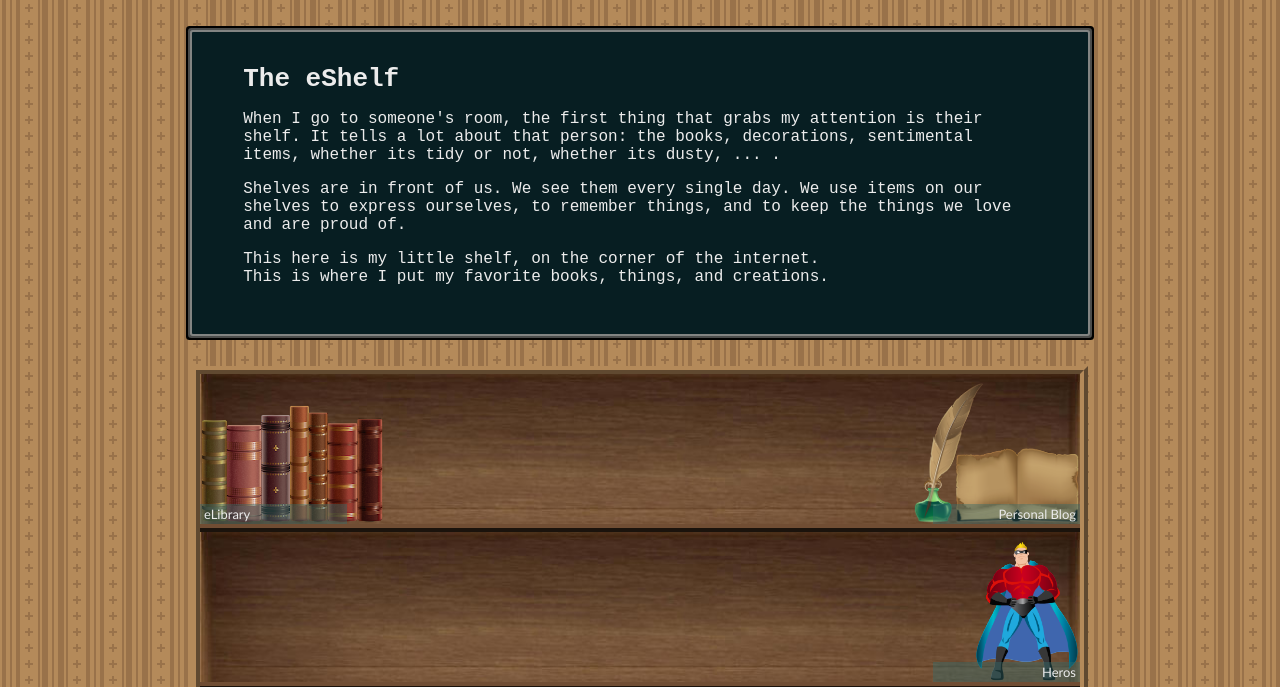
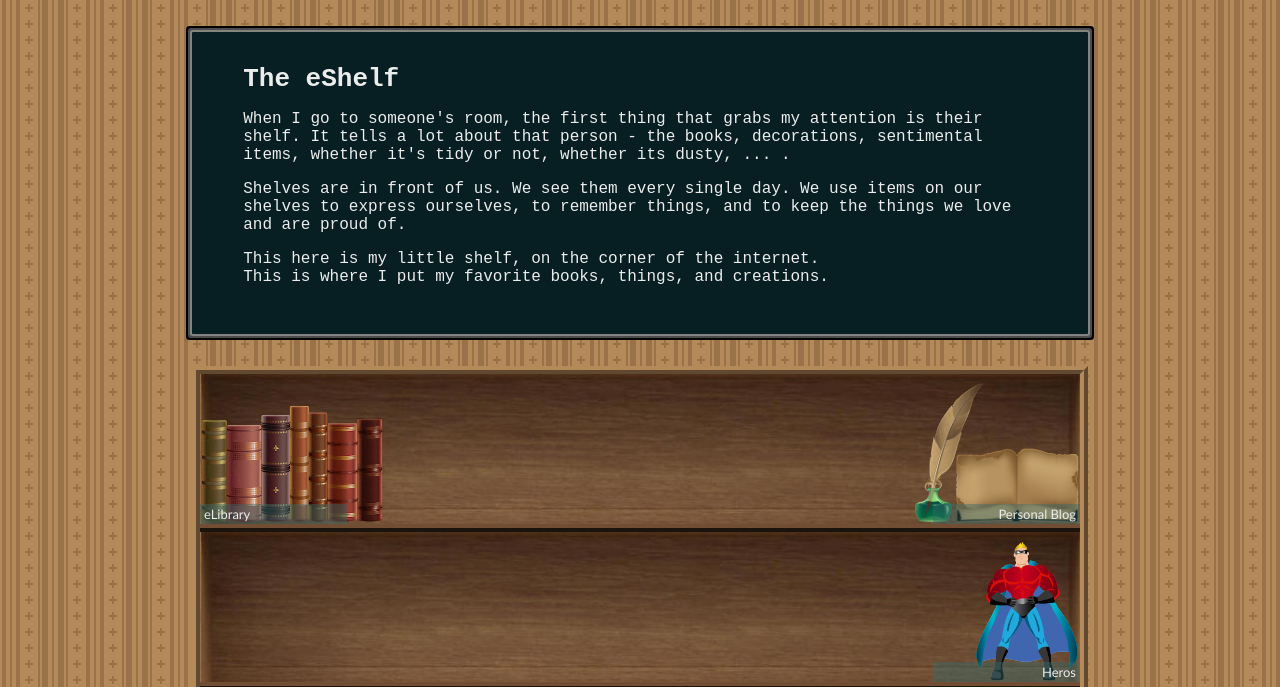
Before and after one commit to MohGanji/shelf, a plain HTML site: page index.html in a window 1280 px wide. Shown: the top 687 px of the page. Drawn offline with Linux system fonts and the light colour scheme.

Commit message:
grammar issue

```diff
--- a/index.html
+++ b/index.html
@@ -24,8 +24,8 @@
         <div class="item-description item-subtitle">
           <p>
             When I go to someone's room, the first thing that grabs my attention is their shelf.
-            It tells a lot about that person:
-            the books, decorations, sentimental items, whether its tidy or not, whether its dusty, ... .
+            It tells a lot about that person -
+            the books, decorations, sentimental items, whether it's tidy or not, whether its dusty, ... .
           </p>
           <p>
               Shelves are in front of us. We see them every single day.
```
